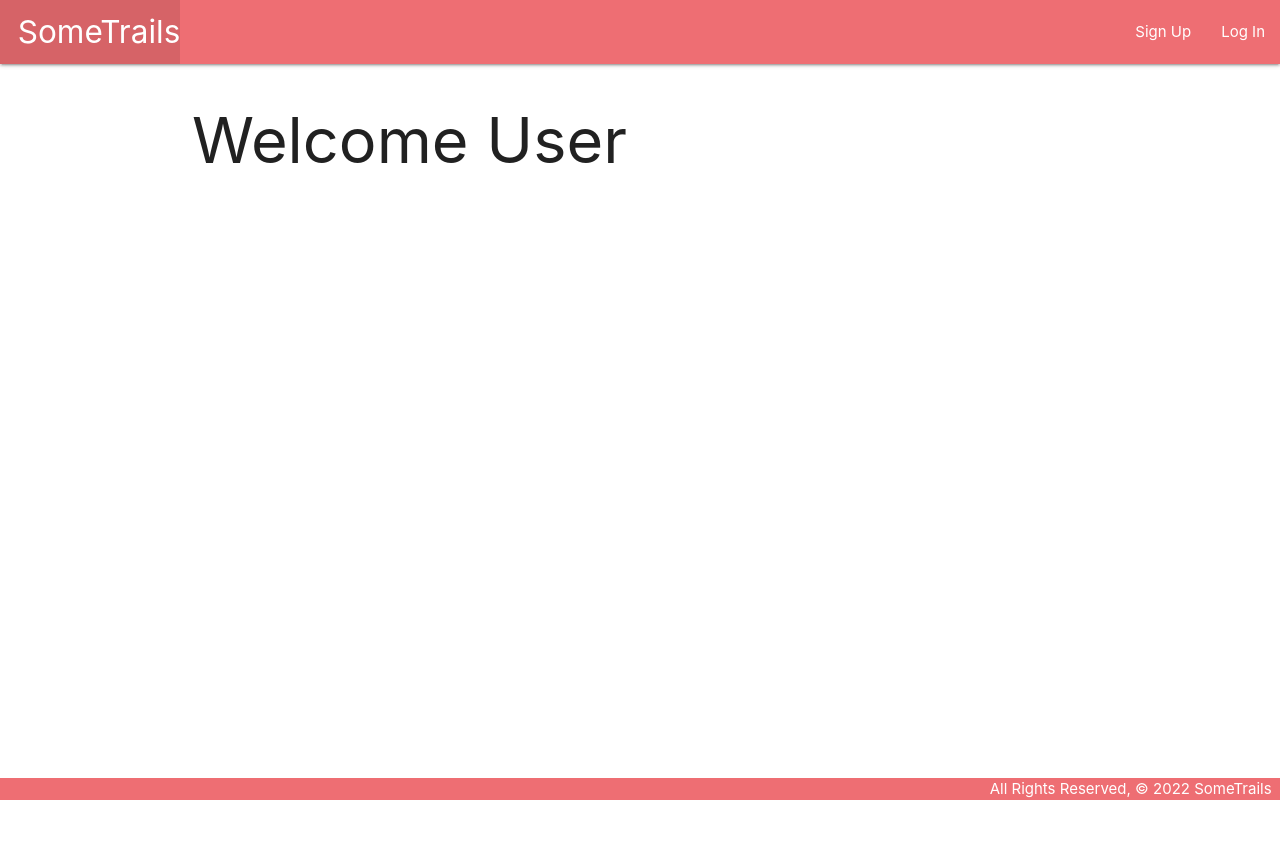
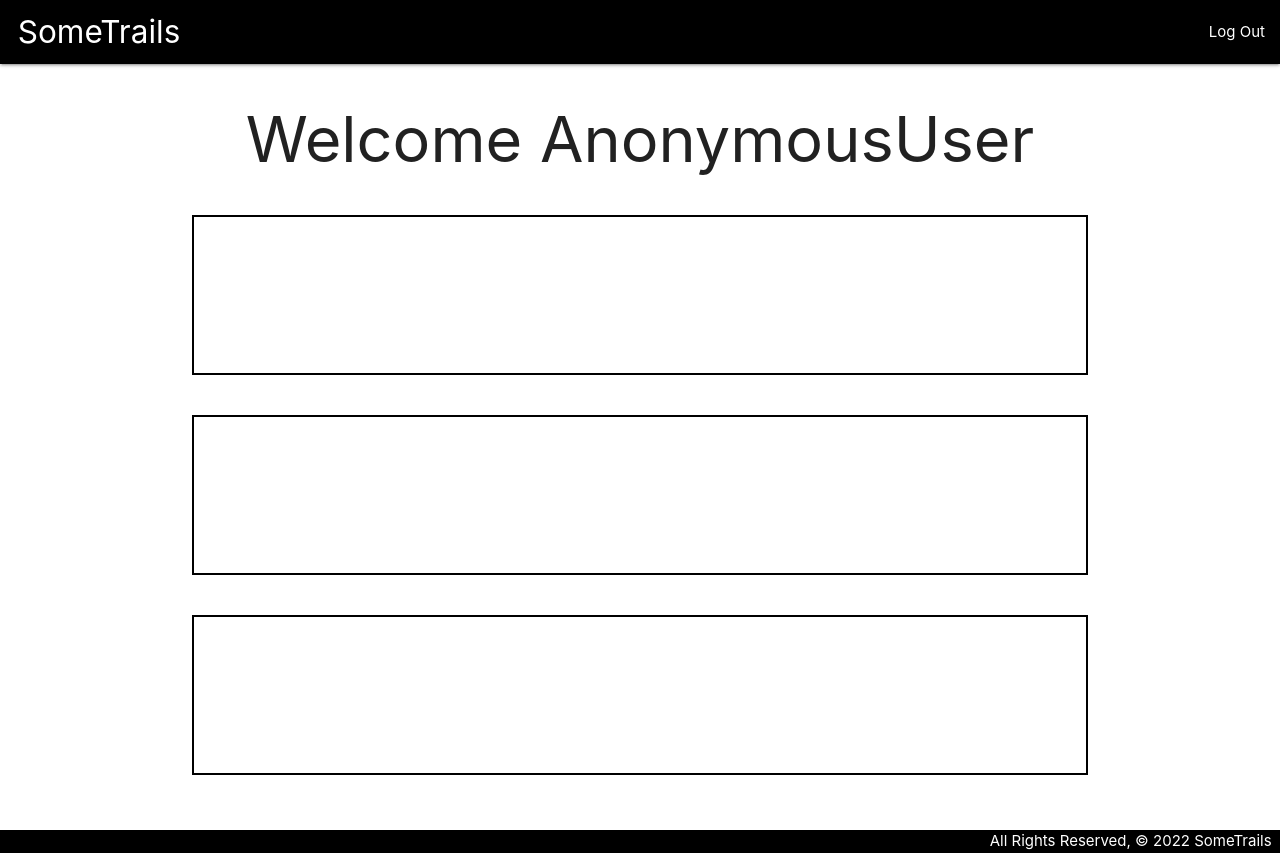
Before and after one commit to achasek/sometrails, a Django app: page /home/ in a window 1280 px wide. Before the commit the page ends 800 px from the top, so only its background shows below. Run offline with Django 4.2, Linux system fonts and the light colour scheme.

Commit message:
adds home page, fixes landing page links, some css styling

```diff
--- a/main_app/static/css/style.css
+++ b/main_app/static/css/style.css
@@ -1,25 +1,65 @@
-*{
+* {
+    box-sizing: border-box;
+}
 
-}
-body{
-    min-height:100vh;
+body {
+    height: 100vh;
     display: flex;
     flex-direction: column;
+    gap: 1rem;
 }
+
 main {
+    /* display: flex;
+    justify-content: center;
+    align-items: center; */
     flex: 1 0 auto;
+    height: 100%;
+    width: 100vw;
 }
+
 footer.page-footer {
     padding-top: 0;
     text-align: right;
-  }
-.auth-links{
-    display: block;
 }
 
-.auth{
+.auth-links {
+    display: block;
+    margin: 1em auto;
+    font-size: 1.3em;
+}
+
+.auth {
     display: flex;
     flex-direction: column;
     justify-content: center;
     align-items: center;
+    margin-top: 20%;
 }
+
+.home-hikes {
+    border: 2px solid black;
+    height: 80%;
+    width: 100%;
+    align-self: end;
+}
+
+.home-main {
+    display: grid;
+    grid-row: 1fr 1fr 1fr;
+    height: 80%;
+}
+
+.home-page {
+    display: flex;
+    flex-direction: column;
+    justify-content: center;
+    height: 100%;
+    width: 100%;
+    padding-top: 50px;
+}
+
+
+#home-title {
+    margin: 0;
+}
--- a/main_app/templates/auth.html
+++ b/main_app/templates/auth.html
@@ -2,8 +2,9 @@
 {% block content %}
 
 <div class='auth'>
-    <h1>Welcome</h1>
-    <a href="{% url 'signup'%}" class='auth-links'>Signup/Login</a>
+    <h1>Welcome To SomeTrails</h1>
+    <a href="{% url 'signup'%}" class='auth-links'>Signup</a>
+    <a href="{% url 'login'%}" class='auth-links'>Login</a>
     <a href="{% url 'home'%}" class='auth-links'>Continue as Guest</a>
 </div>
 
--- a/main_app/templates/base.html
+++ b/main_app/templates/base.html
@@ -2,6 +2,7 @@
 
 <!DOCTYPE html>
 <html lang="en">
+
 <head>
     <meta charset="UTF-8">
     <meta name="viewport" content="width=device-width, initial-scale=1.0">
@@ -11,23 +12,19 @@
     <link rel="stylesheet" type="text/css" href="{% static 'css/style.css' %}">
     <script src="https://cdnjs.cloudflare.com/ajax/libs/materialize/1.0.0/js/materialize.min.js"></script>
 </head>
+
 <body>
     <header class="navbar-fixed">
         <nav>
-            <div class="nav-wrapper">
+            <div class="nav-wrapper black">
                 <ul>
+                    {% if user.is_authenticated %}
+                    <li><a href="{% url 'home' %}" class="left brand-logo">&nbsp;&nbsp;SomeTrails</a></li>
+                    {% else %}
                     <li><a href="{% url 'auth' %}" class="left brand-logo">&nbsp;&nbsp;SomeTrails</a></li>
+                    {% endif %}
+                    <li class="right"><a href="{% url 'logout' %}">Log Out</a></li>
                 </ul>
-                <ul class="right">
-                    <!-- changes below -->
-                    {% if user.is_authenticated %}
-                      <li><a href="{% url 'logout' %}">Log Out</a></li>
-                    {% else %}
-                      <li><a href="{% url 'signup' %}">Sign Up</a></li>
-                      <li><a href="{% url 'login' %}">Log In</a></li>
-                    {% endif %}
-                  </ul>
-
             </div>
         </nav>
     </header>
@@ -35,8 +32,9 @@
         {% block content %}
         {% endblock %}
     </main>
-  	<footer class="page-footer">
-       <div class="right">All Rights Reserved, &copy; 2022 SomeTrails &nbsp;</div>
+    <footer class="page-footer black">
+        <div class="right">All Rights Reserved, &copy; 2022 SomeTrails &nbsp;</div>
     </footer>
 </body>
+
 </html>
--- a/main_app/templates/home.html
+++ b/main_app/templates/home.html
@@ -1,6 +1,14 @@
 {% extends 'base.html' %}
 {% block content %}
 
-<h1>Welcome User</h1>
+
+<div class="home-page">
+    <h1 class="center" id="home-title">Welcome {{user}}</h1>
+    <div class="home-main">
+        <div class="home-hikes" id="easy"></div>
+        <div class="home-hikes" id="medium"></div>
+        <div class="home-hikes" id="difficult"></div>
+    </div>
+</div>
 
 {% endblock %}
--- a/sometrails/settings.py
+++ b/sometrails/settings.py
@@ -117,7 +117,7 @@ USE_TZ = True
 # https://docs.djangoproject.com/en/4.1/howto/static-files/
 
 STATIC_URL = 'static/'
-LOGIN_REDIRECT_URL = '/'
+LOGIN_REDIRECT_URL = '/home/'
 LOGOUT_REDIRECT_URL = '/'
 # Default primary key field type
 # https://docs.djangoproject.com/en/4.1/ref/settings/#default-auto-field
```
Also changed, not shown: db.sqlite3 (added).
